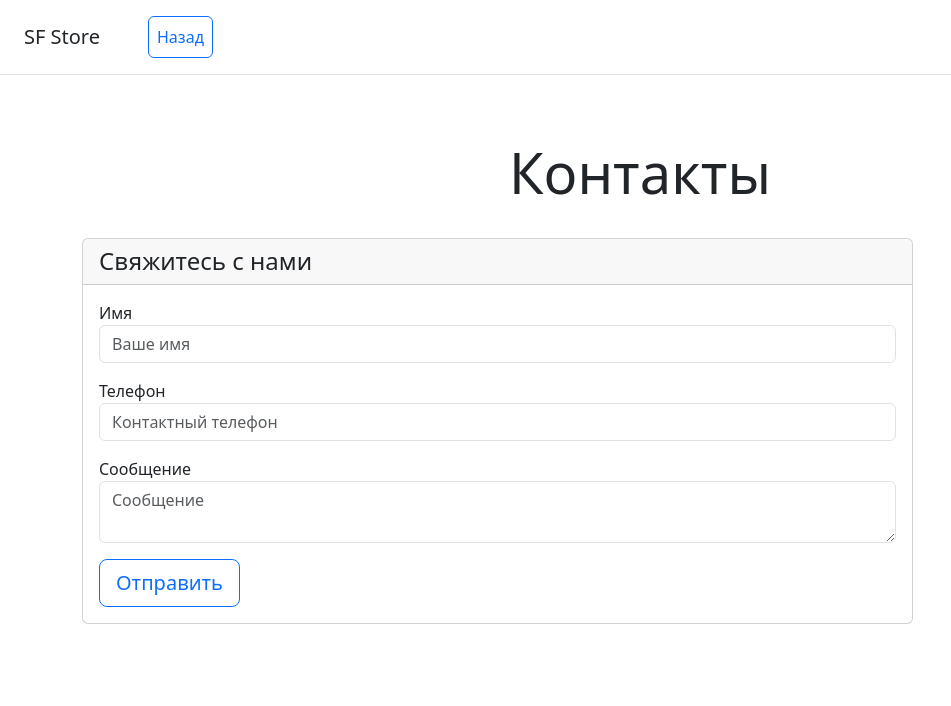
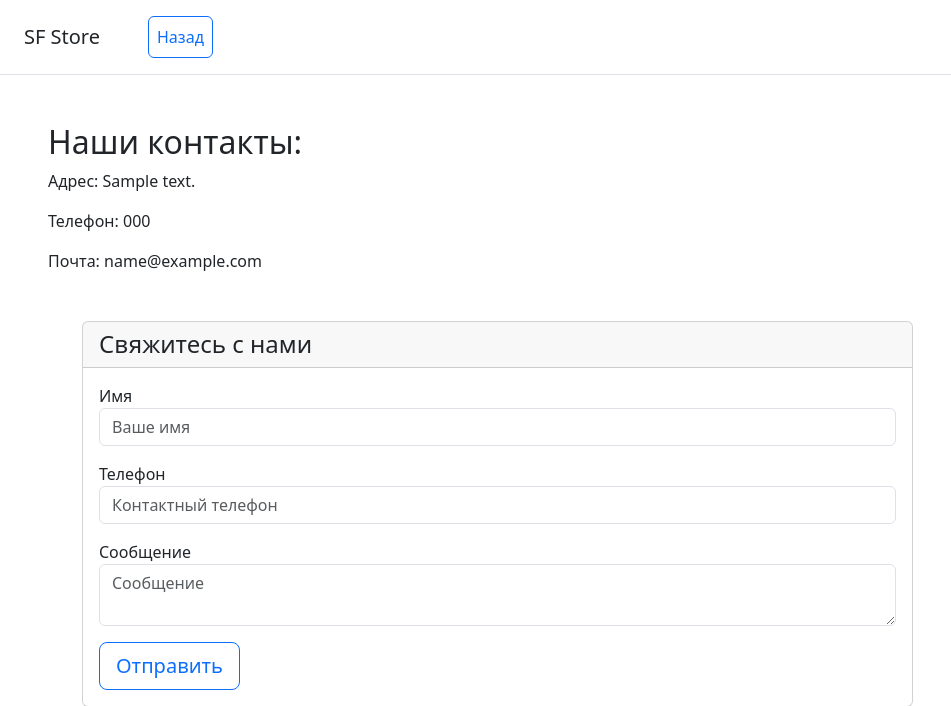
Before and after one commit to corridorofchameleons/skypro_store, a Django app: page /contacts/ in a window 1280 px wide. Shown: the top 706 px of the page, without its empty margins (0-951 px from the left). Run offline with Django 5.2, Linux system fonts and the light colour scheme; tables that the repository leaves empty hold one stand-in row (values such as "Sample post").

Commit message:
add additional

```diff
--- a/catalog/admin.py
+++ b/catalog/admin.py
@@ -1,6 +1,6 @@
 from django.contrib import admin
 
-from catalog.models import Product, Category
+from catalog.models import Product, Category, Contact
 
 
 @admin.register(Product)
@@ -13,3 +13,6 @@ class ProductAdmin(admin.ModelAdmin):
 @admin.register(Category)
 class CategoryAdmin(admin.ModelAdmin):
     list_display = ('id', 'name')
+
+
+admin.site.register(Contact)
--- a/catalog/templates/catalog/contacts.html
+++ b/catalog/templates/catalog/contacts.html
@@ -16,9 +16,16 @@
     </nav>
 </div>
 
-<div class="pricing-header px-3 py-3 pt-md-5 pb-md-4 mx-auto text-center">
-    <h1 class="display-4">Контакты</h1>
+<div class="m-5">
+    <h2>Наши контакты:</h2>
+    <p>Адрес: {{ address }}</p>
+    <p>Телефон: {{ phone }}</p>
+    <p>Почта: {{ email }}</p>
 </div>
+
+<!--<div class="pricing-header px-3 py-3 pt-md-5 pb-md-4 mx-auto text-center">-->
+<!--    <h1 class="display-4">Контакты</h1>-->
+<!--</div>-->
 
 <div class="container">
     <div class="row text-start">
--- a/catalog/views.py
+++ b/catalog/views.py
@@ -1,10 +1,16 @@
 from django.shortcuts import render, redirect
+
+from catalog.models import Product, Contact
 
 APP_TITLE = 'SF Store'
 context = {'app_title': APP_TITLE}
 
 
 def index(request):
+    products = Product.objects.all().order_by('created_at').reverse()[:5]
+    for p in products:
+        print(p.name)
+
     return render(request, 'catalog/index.html',
                   context=context)
 
@@ -18,5 +24,6 @@ def contacts(request):
         return redirect('catalog:home')
 
     else:
+        contacts = Contact.objects.all().values()[0]
         return render(request, 'catalog/contacts.html',
-                      context=context)
+                      context=context | contacts)
```
Also changed, not shown: catalog/models.py (+10 -0 lines).
